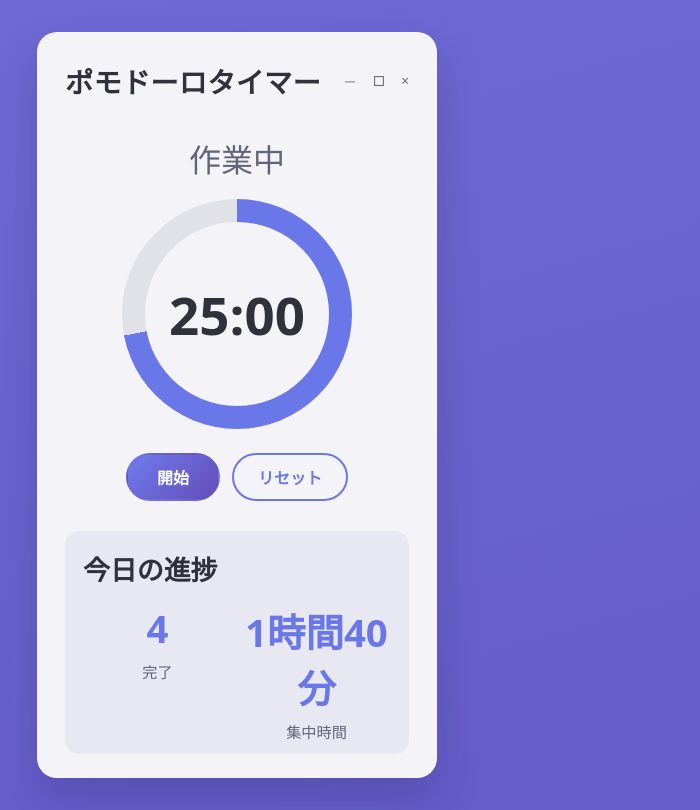
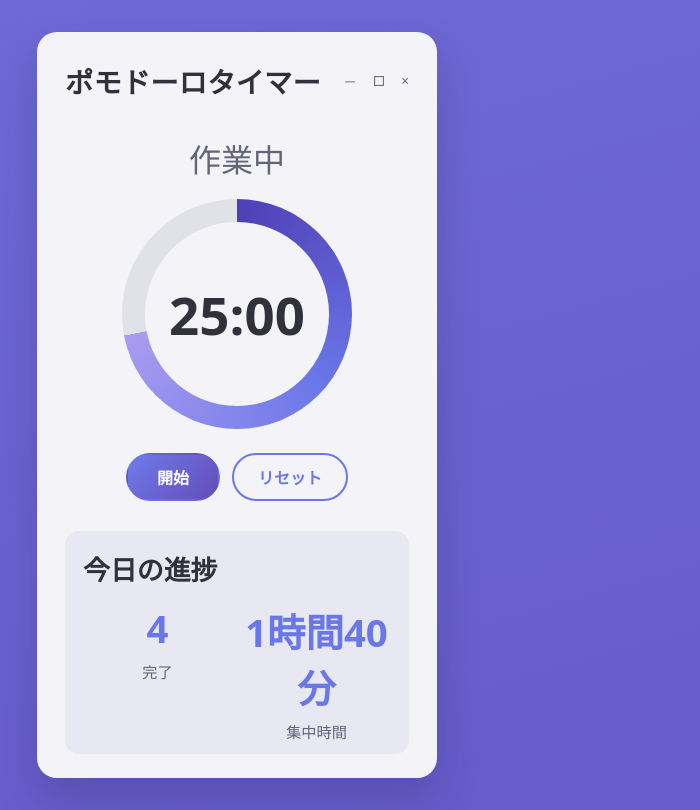
Before and after one commit to William-playground/2026-05-21-Github-Copilot-Workshop-Python, a Flask app: page / in a window 1280 px wide. Shown: the whole page, without its empty margins (403-1103 px from the left). Run offline with Flask 3, Linux system fonts and the light colour scheme.

Commit message:
Refine progress ring with angular purple gradient to match mock

```diff
--- a/1.pomodoro/static/css/style.css
+++ b/1.pomodoro/static/css/style.css
@@ -6,6 +6,8 @@
   --text-main: #30313b;
   --text-muted: #626478;
   --accent: #6a77e8;
+  --accent-dark: #4f3fb5;
+  --accent-light: #a99bf0;
   --ring-base: #e1e2e8;
   --shadow: 0 20px 40px rgba(40, 38, 96, 0.25);
 }
@@ -75,7 +77,14 @@ body {
   width: min(230px, 58vw);
   aspect-ratio: 1;
   border-radius: 50%;
-  background: conic-gradient(var(--accent) 0 72%, var(--ring-base) 72% 100%);
+  background:
+    conic-gradient(
+      from 0deg,
+      var(--accent-dark) 0%,
+      var(--accent) 36%,
+      var(--accent-light) 72%,
+      var(--ring-base) 72% 100%
+    );
   display: grid;
   place-items: center;
 }
```
